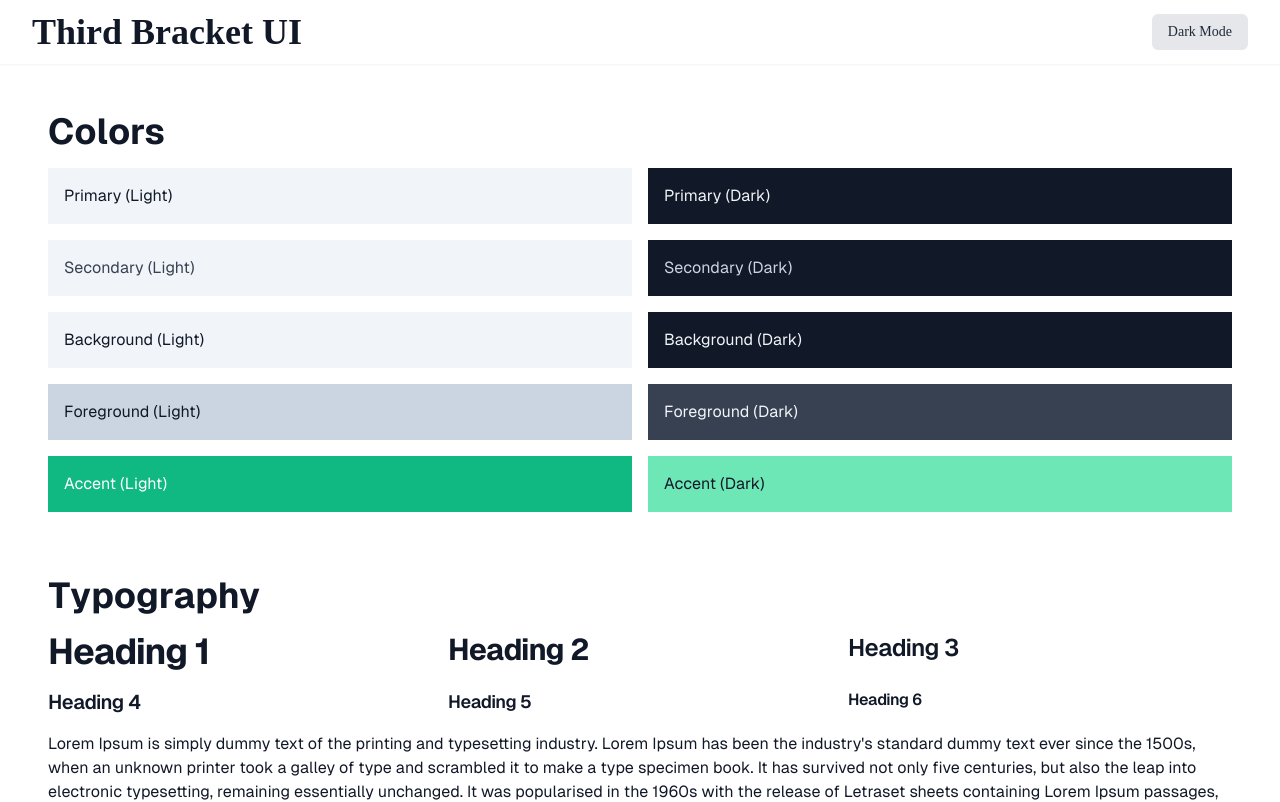
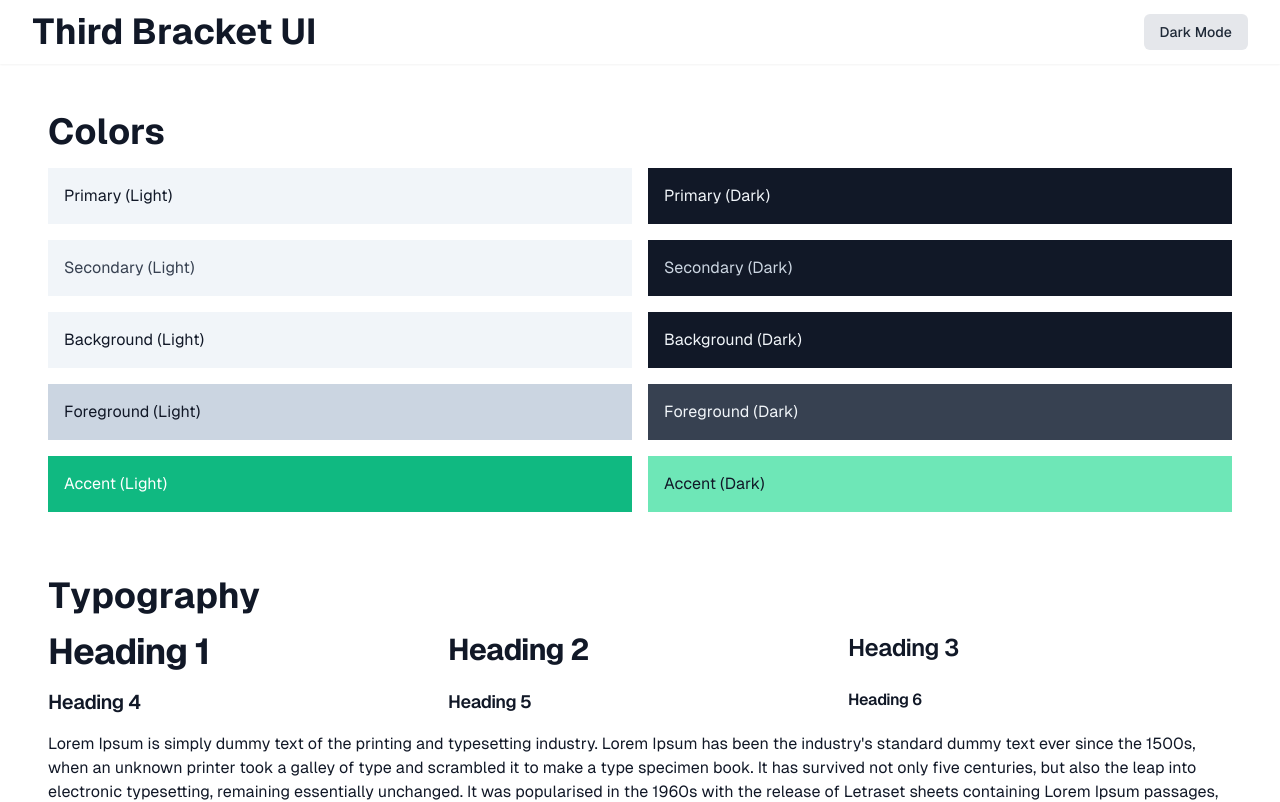
Before and after one commit to sagarmusabbir/third-bracket-ui, a Next.js app: page / in a window 1280 px wide. Shown: the top 802 px of the page. Built offline with nearby package versions, Linux system fonts and the light colour scheme.

Commit message:
Update Header.tsx

```diff
--- a/components/Header.tsx
+++ b/components/Header.tsx
@@ -26,7 +26,7 @@ const Header = () => {
   };
 
   return (
-    <header className="sticky top-0 z-50 w-full backdrop-blur-md bg-white bg-opacity-70 dark:bg-gray-900 dark:bg-opacity-70 shadow-sm">
+    <header className="font-sans sticky top-0 z-50 w-full backdrop-blur-md bg-white bg-opacity-70 dark:bg-gray-900 dark:bg-opacity-70 shadow-sm">
       <div className="max-w-7xl mx-auto px-4 sm:px-6 lg:px-8">
         <div className="flex items-center justify-between h-16">
           <h1 className="text-2xl md:text-3xl lg:text-4xl font-bold text-gray-900 dark:text-white">
```
